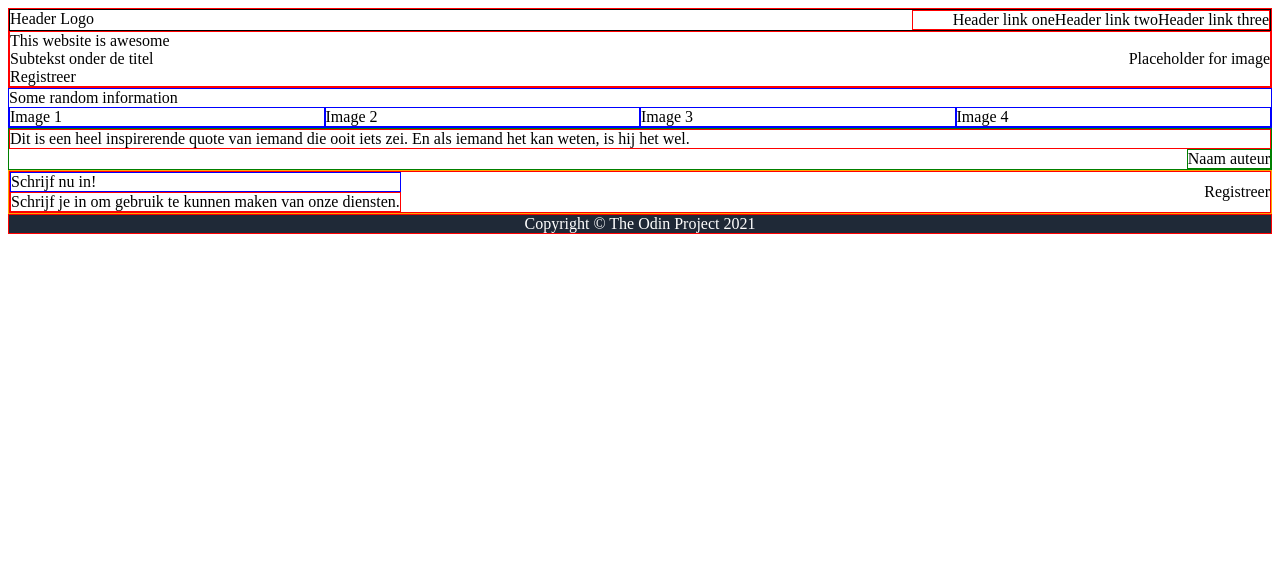
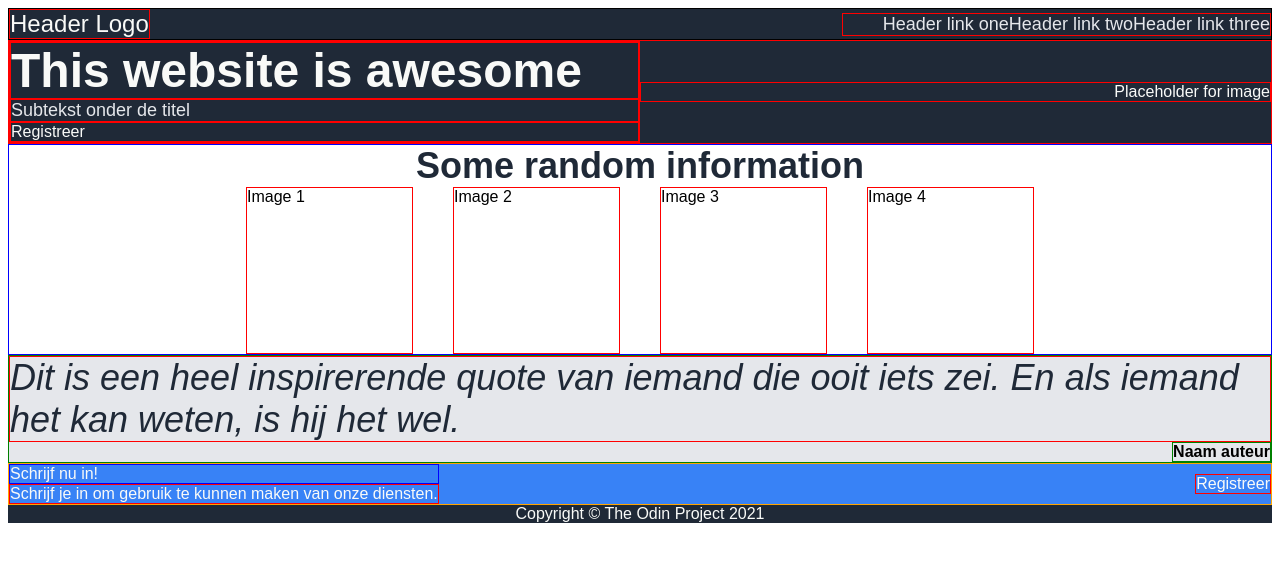
Before and after one commit to RobVerplanke/landingpage-practice, a plain HTML site: page index.html in a window 1280 px wide. Drawn offline with Linux system fonts and the light colour scheme.

Commit message:
Start over again and make solid structure with flexbox

```diff
--- a/css/style.css
+++ b/css/style.css
@@ -1,6 +1,7 @@
 body{
     display: flex;
     flex-direction: column;
+    font-family:Arial, Helvetica, sans-serif;
 
 }
 
@@ -10,7 +11,7 @@ ul{
 }
 
 .header{
-    border: 1px solid red;
+    background-color: #1F2937;
 
 }
 
@@ -18,37 +19,104 @@ ul{
     border: 1px solid black;
     display: flex;
     justify-content: space-between;
+    align-items: center;
 
 }
 
 .header-links{
     border: 1px solid red;
     display: flex;
+    flex-wrap: wrap;
+    color: #E5E7EB;
+    font-size: 18px;
 
 }
+
+.header-logo{
+    border: 1px solid red;
+    font-size: 24px;
+    color: #F9FAF8;
+
+}
+
 
 .header-bottom{
     border: 1px solid red;
     display: flex;
     justify-content: space-between;
     align-items: center;
+    flex-wrap: wrap;
 }
 
+.header-title{
+    display: flex;
+    flex: 1;
+    flex-direction: column;
+    border: 1px solid red;
+}
 
+.title{
+    border: 1px solid red;
+    font-size: 48px;
+    font-weight: 800;
+    color: #F9FAF8;
+}
+
+.subtitle{
+    border: 1px solid red;
+    font-size: 18px;
+    color: #E5E7EB;
+}
+
+.signup-button{
+    border: 1px solid red;
+    color: #F9FAF8;
+}
+
+.header-img{
+    border: 1px solid red;
+    color: #F9FAF8;
+    display: flex;
+    flex-direction: column;
+    flex: 1;
+    align-items: flex-end;
+}
 
 .main-img{
+    display: flex;
+    flex-direction: column;
     border: 1px solid blue;
     flex:1;
 
 }
 
+.main-info{
+    display:flex;
+    flex:1;
+    justify-content: space-around;
+    font-size: 36px;
+    font-weight: 800;
+    color: #1F2937;
+}
+
+.img{
+
+    border: 1px solid red;
+    width: 165px;
+    height: 165px;
+}
 .main-container{
     display: flex;
+    flex:1;
+    flex-wrap: wrap;
+    justify-content: center;
+    gap: 40px;
 }
 
 
 
 .main-quote{
+    background-color: #E5E7EB;
     border: 1px solid green;
     display: flex;
     flex-direction: column;
@@ -56,11 +124,16 @@ ul{
 
 .quote{
     border: 1px solid red;
+    font-size: 36px;
+    font-weight:300;
+    color: #1F2937;
+    font-style: italic;
 }
 
 .quote-name{
     border: 1px solid green;
     align-self: flex-end;
+    font-weight: bold;
 
 }
 
@@ -72,7 +145,7 @@ ul{
 }
 
 .card{
-    border: 1px solid red;
+    background-color: #3882F6;
 
 }
 
@@ -80,7 +153,9 @@ ul{
     display: flex;
     justify-content: space-between;
     align-items: center;
+    color: #F9FAF8
 }
+
 
 .signup-title{
     border: 1px solid blue;
@@ -91,9 +166,8 @@ ul{
 }
 
 .footer{
-    border: 1px solid red;
     background-color: #1F2937;
-    color: white;
+    color: #F9FAF8;
     display: flex;
     justify-content: space-around;
 }
--- a/index.html
+++ b/index.html
@@ -31,10 +31,10 @@
         <div class="main-img">
             <div class="main-info">Some random information</div>
             <div class="main-container">
-                <div class="main-img">Image 1</div>
-                <div class="main-img">Image 2</div>
-                <div class="main-img">Image 3</div>
-                <div class="main-img">Image 4</div>
+                <div class="img">Image 1</div>
+                <div class="img">Image 2</div>
+                <div class="img">Image 3</div>
+                <div class="img">Image 4</div>
             </div>
         </div>
 
```
